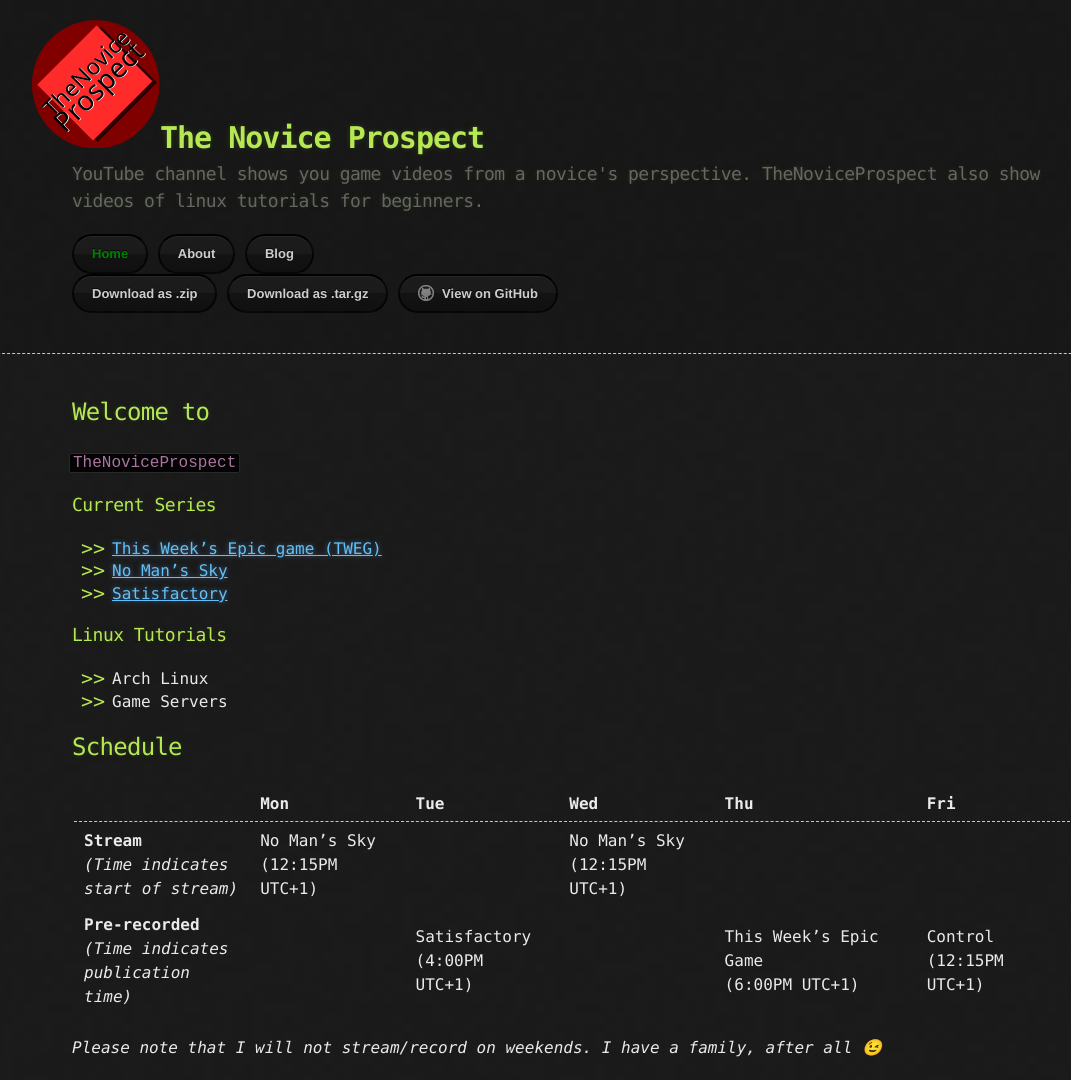
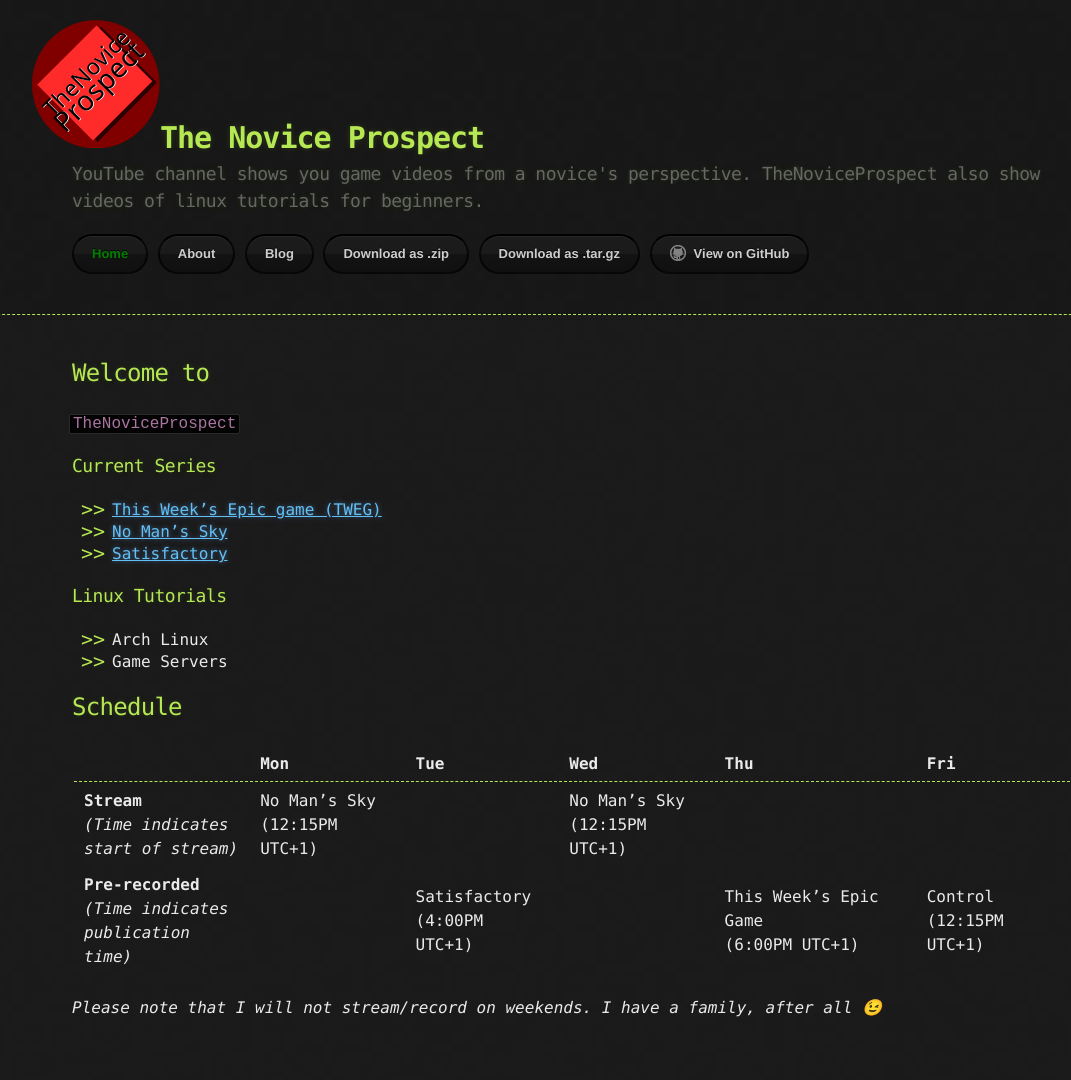
Before and after one commit to TheNoviceProspect/thenoviceprospect.github.io, a Jekyll site: the page built from index.md, in a window 1280 px wide. Shown: the whole page, without its empty margins (68-1139 px from the left). Built offline with Jekyll 4.4.1, drawn with Linux system fonts in a browser that asks for light colours; emoji names are drawn with the system emoji font; our own code applies the rules of GitHub Pages for plain Markdown files; after the commit the page ends 1040 px from its top, so only the background shows below that.

Commit message:
very shoe-horned but should correctly display now a intented

```diff
--- a/_includes/navigation.html
+++ b/_includes/navigation.html
@@ -1,7 +1,5 @@
-<nav>
     {% for item in site.data.navigation %}
     <a class="btn" href="{{ item.link }}" {% if page.url == item.link %}style="color: green;"{% endif %}>
        {{ item.name }}
     </a>
     {% endfor %}
-</nav>
--- a/_layouts/default.html
+++ b/_layouts/default.html
@@ -18,13 +18,13 @@
           <h1>{{ site.title | default: site.github.repository_name }}</h1>
         </a>
         <h2>{{ site.description | default: site.github.project_tagline }}</h2>
-        <section id="downloads">{% include navigation.html %}
+        <section id="downloads"><nav>{% include navigation.html %}
             {% if site.show_downloads %}
                 <a href="{{ site.github.zip_url }}" class="btn">Download as .zip</a>
                 <a href="{{ site.github.tar_url }}" class="btn">Download as .tar.gz</a>
                 <a href="{{ site.github.repository_url }}" class="btn btn-github"><span class="icon"></span>View on GitHub</a>
             {% endif %}
-        </section>
+        </nav></section>
       </div>
     </header>
 
```
